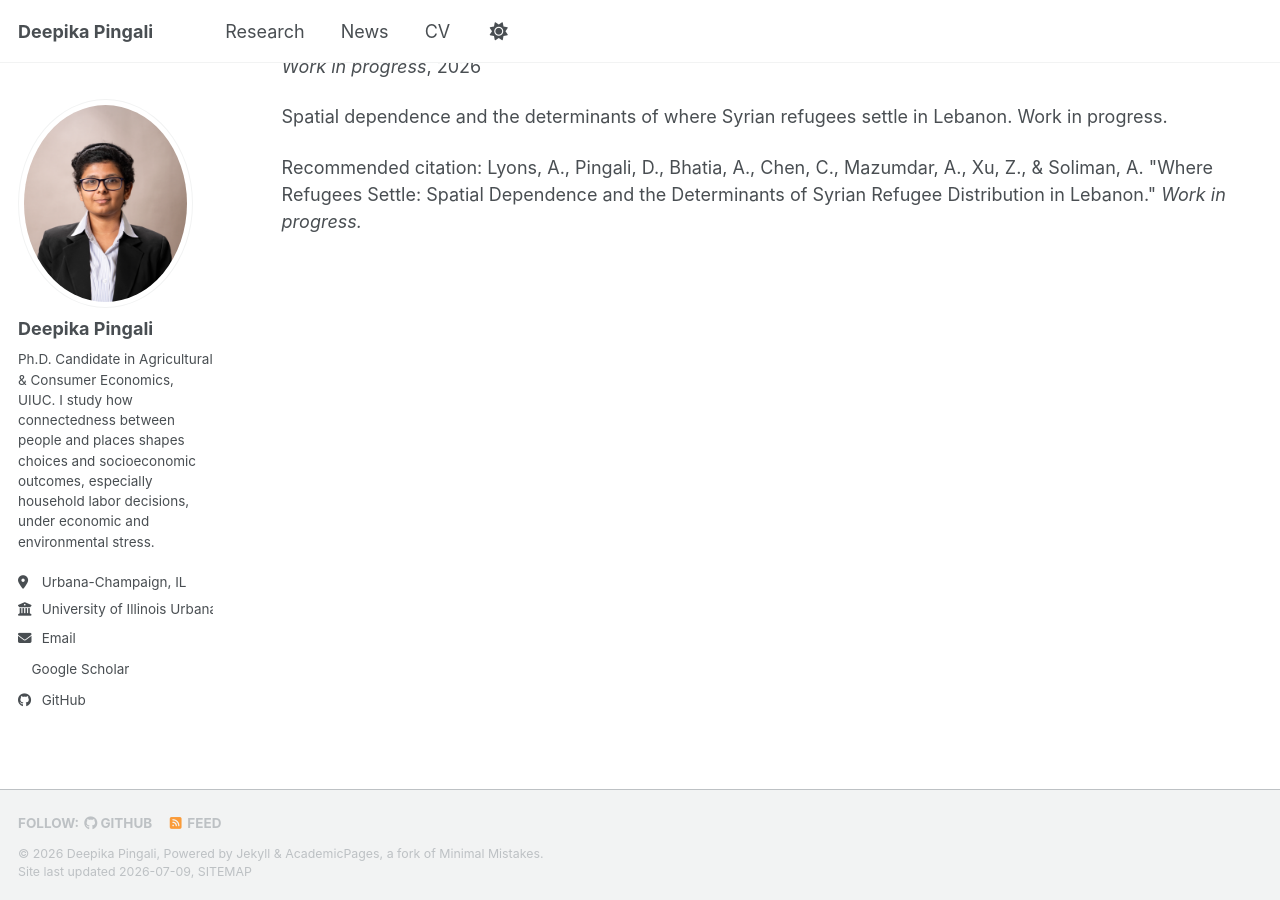
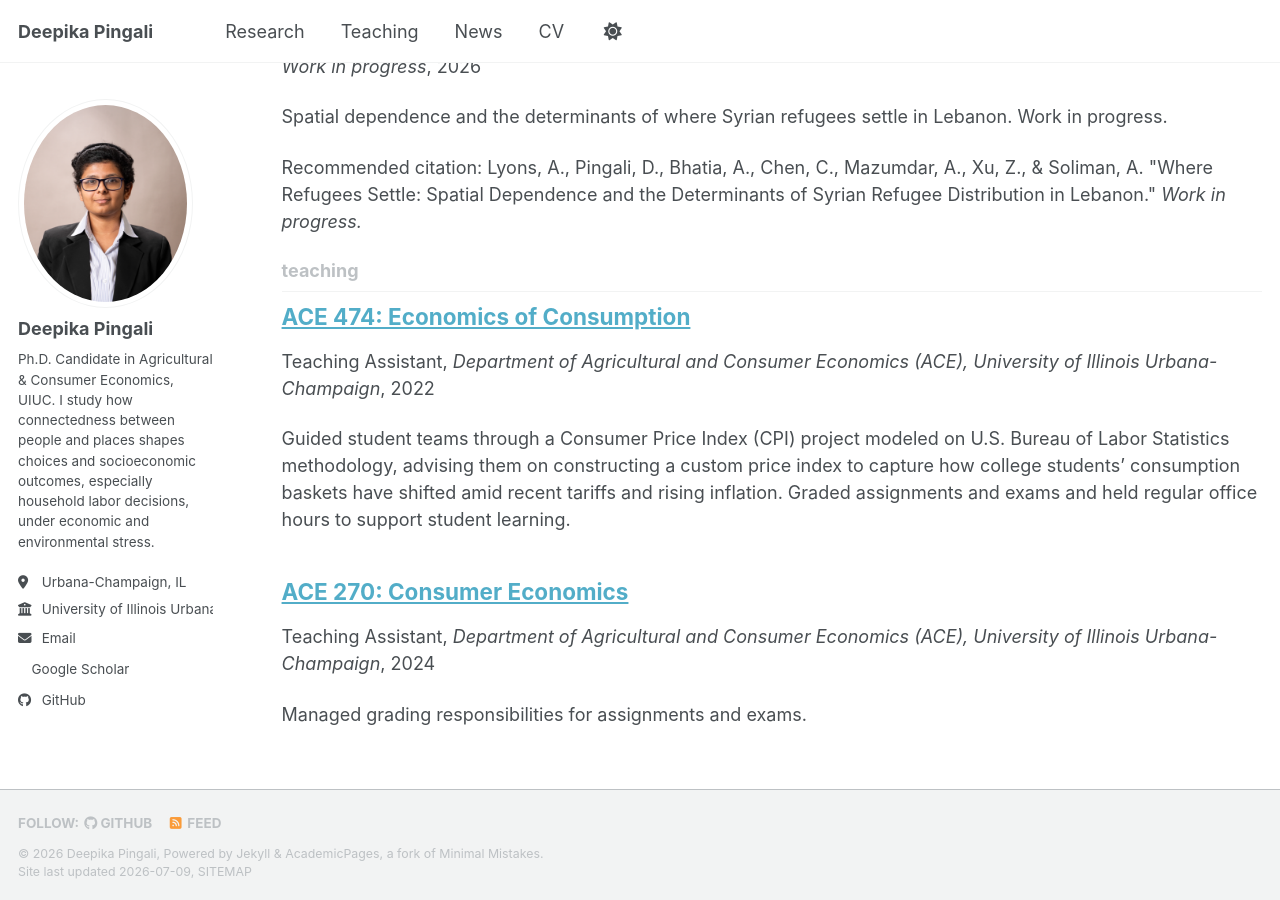
Before and after one commit to DeepikaPingali/deepikapingali.github.io, a Jekyll site: the page built from _pages/collection-archive.html, in a window 1280 px wide and 900 px high, scrolled down 2198 px. Built offline with Jekyll 4.4.1, drawn with Linux system fonts in a browser that asks for light colours; a style sheet for code colours, icons or effects is not loaded.

Commit message:
Restore Teaching page with real CV content

```diff
--- a/_config.yml
+++ b/_config.yml
@@ -175,6 +175,9 @@ collections:
   publications:
     output: true
     permalink: /:collection/:path/
+  teaching:
+    output: true
+    permalink: /:collection/:path/
 
 
 # These settings control how pages and collections are included in the site
@@ -201,6 +204,15 @@ defaults:
   - scope:
       path: ""
       type: publications
+    values:
+      layout: single
+      author_profile: true
+      share: true
+      comments: true
+  # _teaching
+  - scope:
+      path: ""
+      type: teaching
     values:
       layout: single
       author_profile: true
--- a/_data/navigation.yml
+++ b/_data/navigation.yml
@@ -1,7 +1,9 @@
-# main links — trimmed to the four sections you wanted (About is the front page)
+# main links — About is the front page
 main:
   - title: "Research"
     url: /publications/
+  - title: "Teaching"
+    url: /teaching/
   - title: "News"
     url: /year-archive/      # academicpages blog/posts archive; rename to /posts/ if your version differs
   - title: "CV"
--- /dev/null
+++ b/_teaching/2022-fall-ace474.md
@@ -0,0 +1,10 @@
+---
+title: "ACE 474: Economics of Consumption"
+collection: teaching
+type: "Teaching Assistant"
+permalink: /teaching/2022-fall-ace474
+venue: "Department of Agricultural and Consumer Economics (ACE), University of Illinois Urbana-Champaign"
+date: 2022-09-01
+location: "Urbana-Champaign, IL"
+---
+Guided student teams through a Consumer Price Index (CPI) project modeled on U.S. Bureau of Labor Statistics methodology, advising them on constructing a custom price index to capture how college students' consumption baskets have shifted amid recent tariffs and rising inflation. Graded assignments and exams and held regular office hours to support student learning.
--- /dev/null
+++ b/_teaching/2024-spring-ace270.md
@@ -0,0 +1,10 @@
+---
+title: "ACE 270: Consumer Economics"
+collection: teaching
+type: "Teaching Assistant"
+permalink: /teaching/2024-spring-ace270
+venue: "Department of Agricultural and Consumer Economics (ACE), University of Illinois Urbana-Champaign"
+date: 2024-01-01
+location: "Urbana-Champaign, IL"
+---
+Managed grading responsibilities for assignments and exams.
```
Also changed, not shown: _pages/teaching.html (added, +12 -0 lines).
